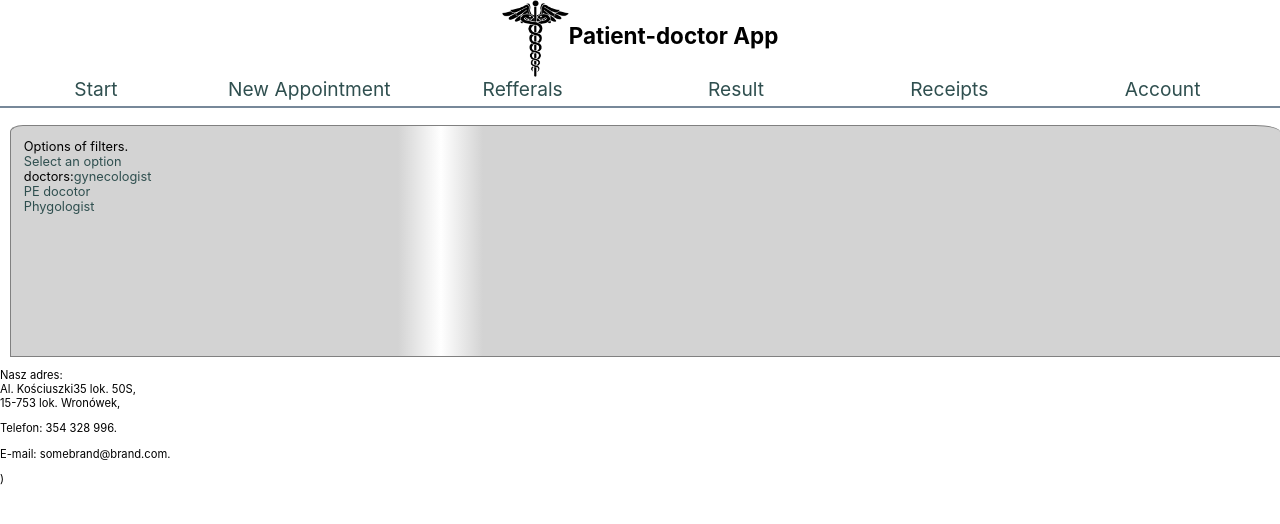
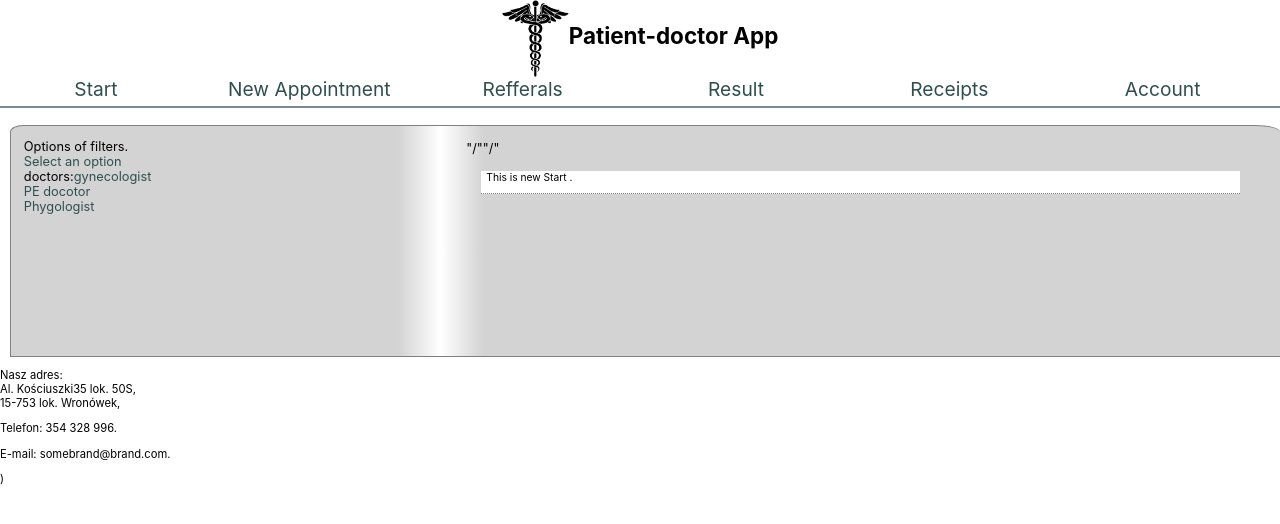
Before and after one commit to elzp/patientMedicalApp, a React (Create React App) app: page / in a window 1280 px wide. Shown: the top 524 px of the page. Built offline with nearby package versions, Linux system fonts and the light colour scheme.

Commit message:
start component is visible

```diff
--- a/src/comp/Rightboard.tsx
+++ b/src/comp/Rightboard.tsx
@@ -33,32 +33,35 @@ function Rightboard(props: any) {
   const { pathname } = useLocation();
   const match = pathname.match(/[^\/]/g)?.join("");
   //const type = match?.[1];
-  const comps = [<Start/>, <Appointments />,<Refferals />,<Result />, <Receipts />, <Account />]
+  const comps = [<Start />, <Appointments />,<Refferals />,<Result />, <Receipts />, <Account />]
 
+
+      const combo = [comps, data.menu];
   return (
     <div className='rightdiv'>
 
       {
-      JSON.stringify(match)
+      JSON.stringify(pathname)
       }
       {
-       //JSON.stringify(pathname)
+       JSON.stringify("/"+ data.menu[0][1])
       }
 
       <div>
-
-      {match === data.menu[0][1] && <Start/>}
-      {match === data.menu[1][1] && comps[0] //<Appointments />
-      }
-      {match === data.menu[2][1] && comps[1]  }
-      {match === data.menu[3][1] && <Result />}
-      {match === data.menu[4][1] && <Receipts />}
-      {match === data.menu[5][1] && <Account />}
+      {//data.menu.map((item, id) => {(pathname === "/" + item[1] ) && (comps[id])})
 
 
-
-
-
+      // comps.map(item => {
+      //   data.menu.map(item2=>pathname === "/"+ item2[1] && item )
+      // })
+      }
+      {pathname === "/"+ data.menu[0][1] && comps[0]}
+      {pathname === "/"+ data.menu[1][1] &&  comps[1]
+      }
+      {pathname === data.menu[2][1] && comps[2] }
+      {pathname === data.menu[3][1] && comps[3] }
+      {pathname === data.menu[4][1] && comps[4] }
+      {pathname === data.menu[5][1] && comps[5] }
 
       </div>
 
--- a/src/comp/Start.tsx
+++ b/src/comp/Start.tsx
@@ -2,13 +2,13 @@ import React from 'react';
 import './../App.css';
 
 function Start(props: any ) {
- const {value}: {value: number} = props;
+ //const {value}: {value: number} = props;
  //const {appointment} : {appointment: object} = props.styles;
 
   return (
     <div className="appointment">
 
-         <p> This is new Start {JSON.stringify( value)}.</p>
+         <p> This is new Start .</p>
 
     </div>
   );
```
